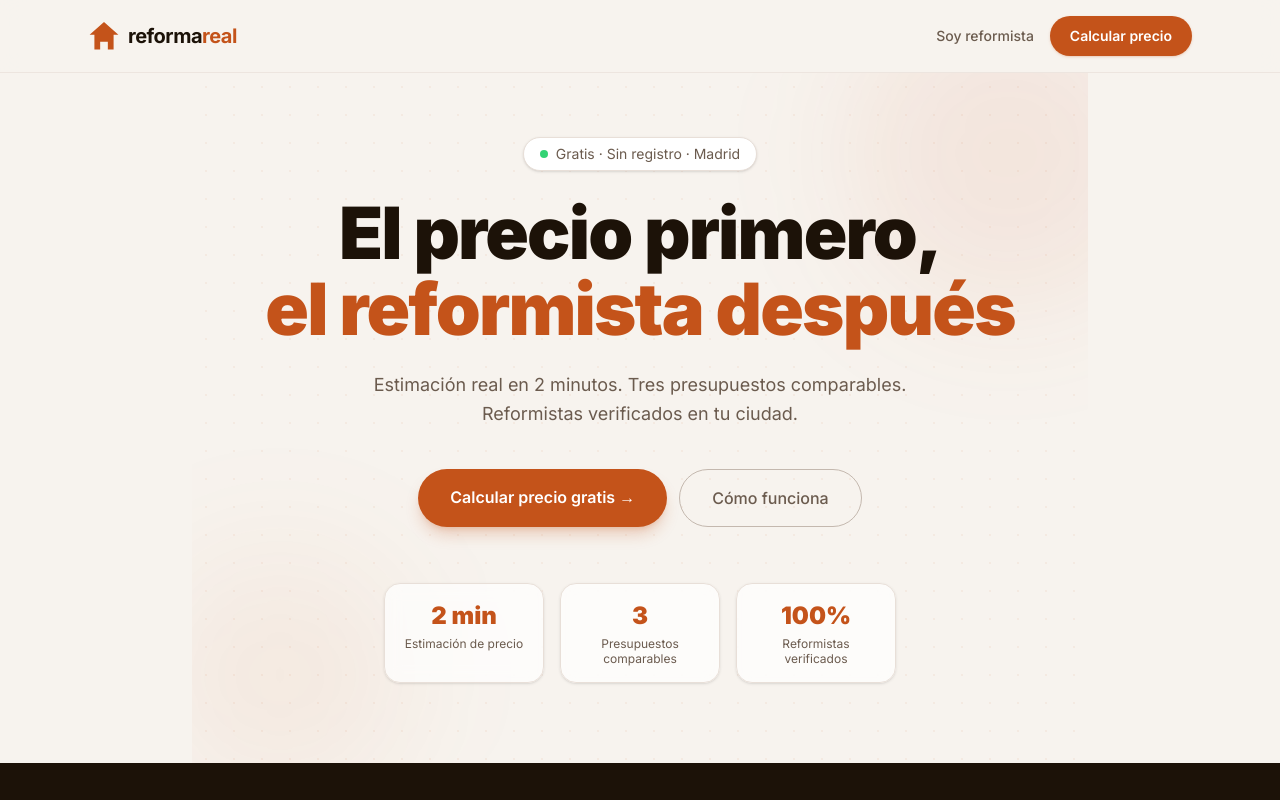
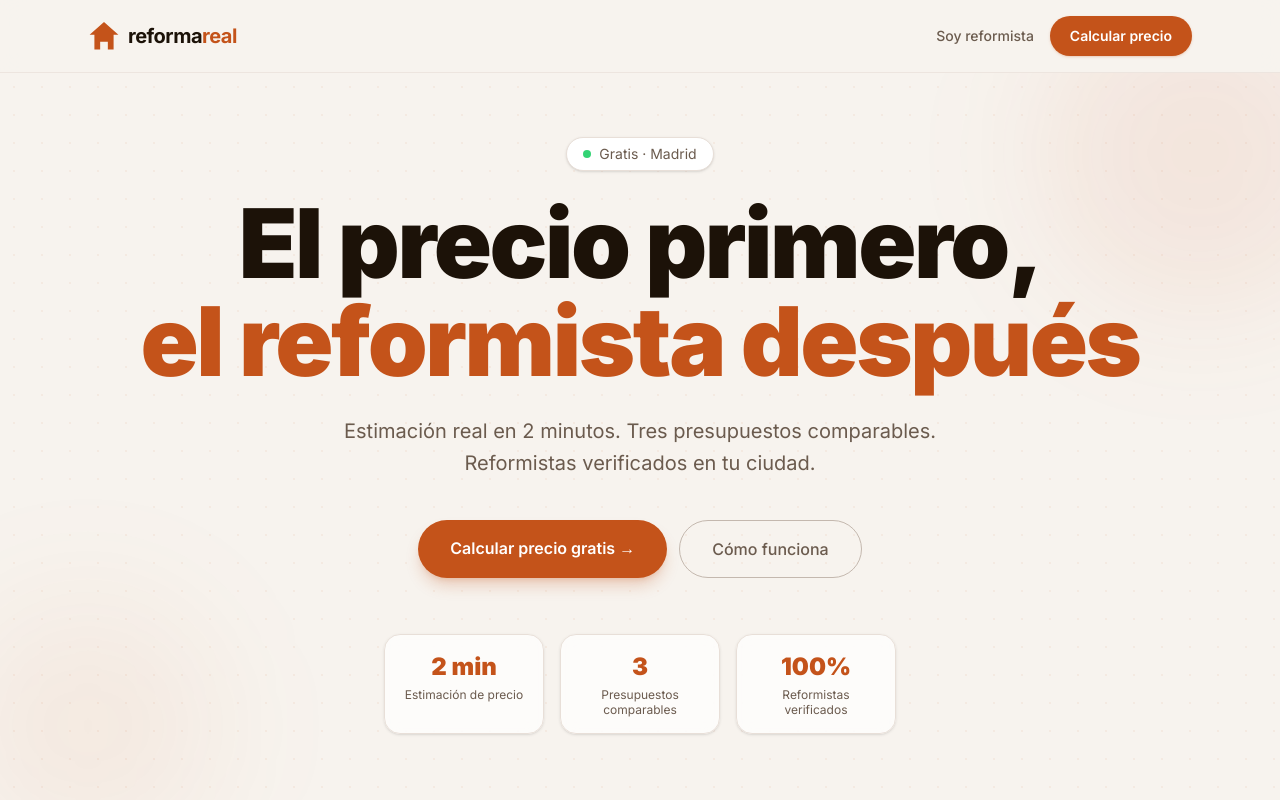
Before and after one commit to jesuspolonio14-prog/reformareal, a Next.js app: page / in a window 1280 px wide. Shown: the top 800 px of the page. Built offline with nearby package versions, Linux system fonts and the light colour scheme.

Commit message:
fix(hero): quitar 'sin registro', ampliar headline en desktop y max-w-5xl

```diff
--- a/app/page.tsx
+++ b/app/page.tsx
@@ -74,24 +74,24 @@ export default function Home() {
       </nav>
 
       {/* HERO */}
-      <section className="relative overflow-hidden max-w-4xl mx-auto px-5 pt-16 pb-20 text-center">
+      <section className="relative overflow-hidden px-5 pt-16 pb-20 text-center">
         {/* Decorative blobs */}
         <div className="absolute -top-20 -right-20 w-80 h-80 bg-[#C4531A]/8 rounded-full blur-3xl pointer-events-none" />
         <div className="absolute -bottom-10 -left-10 w-64 h-64 bg-[#C4531A]/6 rounded-full blur-3xl pointer-events-none" />
         {/* Dot grid */}
         <div className="absolute inset-0 dot-grid opacity-60 pointer-events-none" />
 
-        <div className="relative">
+        <div className="relative max-w-5xl mx-auto">
           <div className="inline-flex items-center gap-2 bg-white border border-[#E8DFD8] rounded-full px-4 py-1.5 text-sm text-[#6B5B4E] mb-6 shadow-sm">
             <span className="w-2 h-2 bg-green-500 rounded-full animate-pulse" />
-            Gratis · Sin registro · Madrid
+            Gratis · Madrid
           </div>
 
-          <h1 className="text-4xl sm:text-6xl md:text-7xl font-black leading-[1.05] mb-6 tracking-tight">
+          <h1 className="text-5xl sm:text-6xl md:text-8xl font-black leading-[1.02] mb-6 tracking-tight">
             El precio primero,<br />
             <span className="text-[#C4531A]">el reformista después</span>
           </h1>
-          <p className="text-base sm:text-lg text-[#6B5B4E] max-w-xl mx-auto mb-10 leading-relaxed">
+          <p className="text-base sm:text-xl text-[#6B5B4E] max-w-2xl mx-auto mb-10 leading-relaxed">
             Estimación real en 2 minutos. Tres presupuestos comparables. Reformistas verificados en tu ciudad.
           </p>
           <div className="flex flex-col sm:flex-row gap-3 justify-center">
@@ -116,7 +116,7 @@ export default function Home() {
           </div>
 
           {/* STATS */}
-          <div className="mt-14 grid grid-cols-3 gap-4 max-w-sm sm:max-w-lg mx-auto">
+          <div className="mt-14 grid grid-cols-3 gap-4 max-w-lg mx-auto">
             {[
               { n: "2 min", label: "Estimación de precio" },
               { n: "3", label: "Presupuestos comparables" },
```
